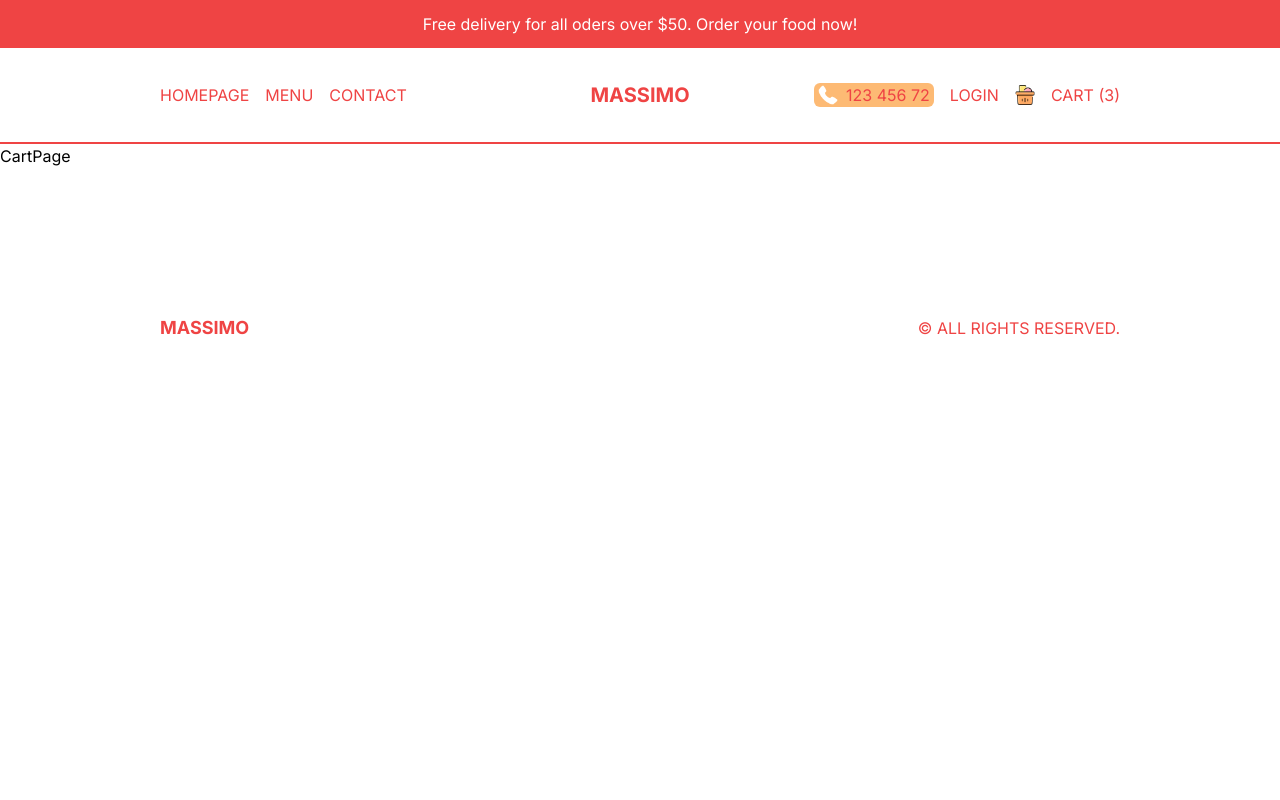
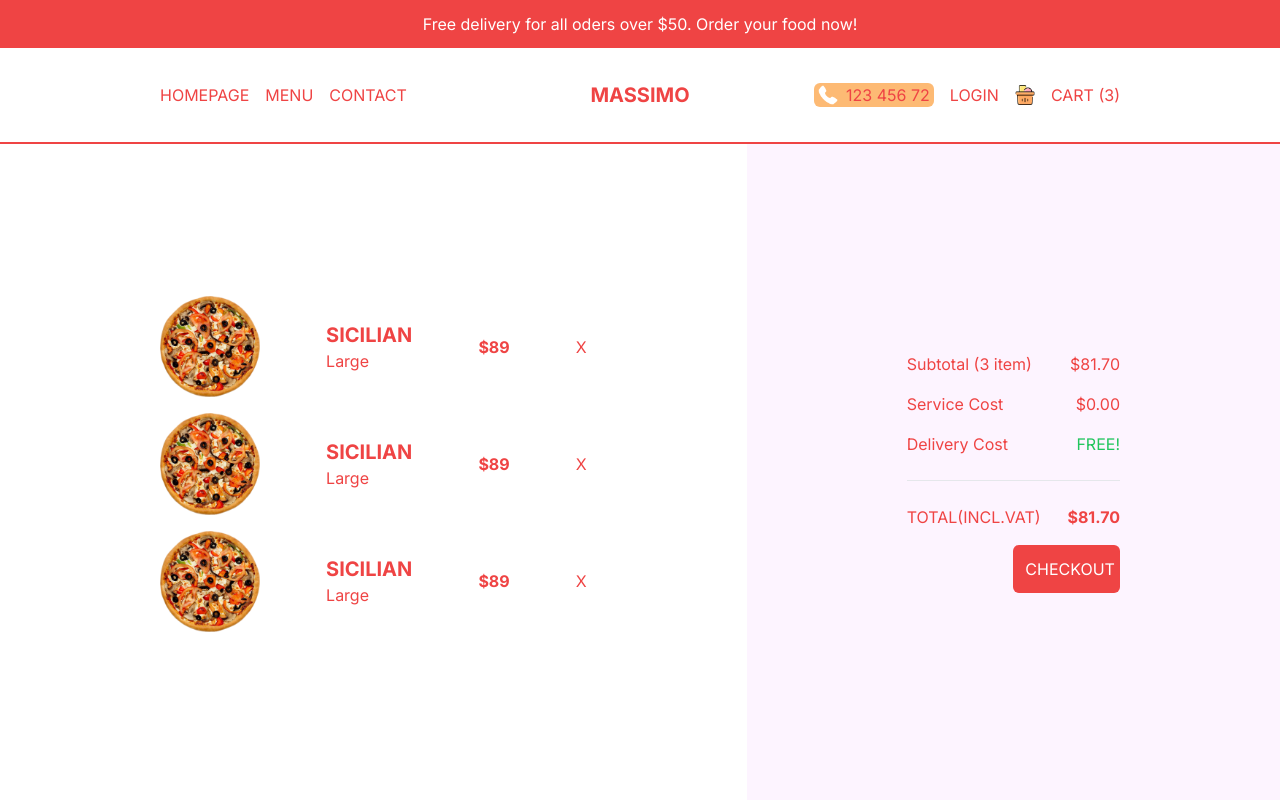
Before and after one commit to codeozdev/restaurant-nextjs-tailwind-typescript, a Next.js app: page /cart in a window 1280 px wide. Shown: the top 800 px of the page. Built offline with nearby package versions, Linux system fonts and the light colour scheme.

Commit message:
cart page

```diff
--- a/app/cart/page.tsx
+++ b/app/cart/page.tsx
@@ -1,8 +1,63 @@
+import Image from 'next/image'
 import React from 'react'
 
 const CartPage = () => {
   return (
-    <div>CartPage</div>
+    <div className='h-[calc(100vh-6rem)] md:h-[calc(100vh-9rem)] flex flex-col text-red-500 lg:flex-row'>
+      {/* PRODUCTS CONTAINER */}
+      <div className='flex-1 p-4 flex-col justify-center overflow-scroll md:flex md:justify-center 2xl:w-1/2 lg:px-20 xl:px-40'>
+        <div className='flex items-center justify-between mb-4'>
+          <Image src='/temporary/p1.png' alt='' width={100} height={100} />
+          <div>
+            <h1 className='uppercase text-xl font-bold'>sicilian</h1>
+            <span>Large</span>
+          </div>
+          <h2 className='font-bold'>$89</h2>
+          <span className='cursor-pointer'>X</span>
+        </div>
+        <div className='flex items-center justify-between mb-4'>
+          <Image src='/temporary/p1.png' alt='' width={100} height={100} />
+          <div>
+            <h1 className='uppercase text-xl font-bold'>sicilian</h1>
+            <span>Large</span>
+          </div>
+          <h2 className='font-bold'>$89</h2>
+          <span className='cursor-pointer'>X</span>
+        </div>
+        <div className='flex items-center justify-between mb-4'>
+          <Image src='/temporary/p1.png' alt='' width={100} height={100} />
+          <div>
+            <h1 className='uppercase text-xl font-bold'>sicilian</h1>
+            <span>Large</span>
+          </div>
+          <h2 className='font-bold'>$89</h2>
+          <span className='cursor-pointer'>X</span>
+        </div>
+      </div>
+      {/* PAYMENT CONTAINER */}
+      <div className='flex-1 p-4 bg-fuchsia-50 flex flex-col gap-4 justify-center lg:flex-[0.5] 2xl:w-1/2 lg:px-20 xl:px-40 2xl:text-xl 2xl:gap-6'>
+        <div className='flex justify-between'>
+          <span>Subtotal (3 item)</span>
+          <span>$81.70</span>
+        </div>
+        <div className='flex justify-between'>
+          <span>Service Cost</span>
+          <span>$0.00</span>
+        </div>
+        <div className='flex justify-between'>
+          <span>Delivery Cost</span>
+          <span className='text-green-500'>FREE!</span>
+        </div>
+        <hr className='my-2' />
+        <div className='flex justify-between'>
+          <span>TOTAL(INCL.VAT)</span>
+          <span className='font-bold'>$81.70</span>
+        </div>
+        <button className='bg-red-500 text-white p-3 rounded-md w-1/2 self-end'>
+          CHECKOUT
+        </button>
+      </div>
+    </div>
   )
 }
 
--- a/components/Price.tsx
+++ b/components/Price.tsx
@@ -68,3 +68,4 @@
 export default Price
 
 //product id sayfasinda kullandik
+//useEffect ile price ve quantity değiştiğinde totali güncelledik
```
